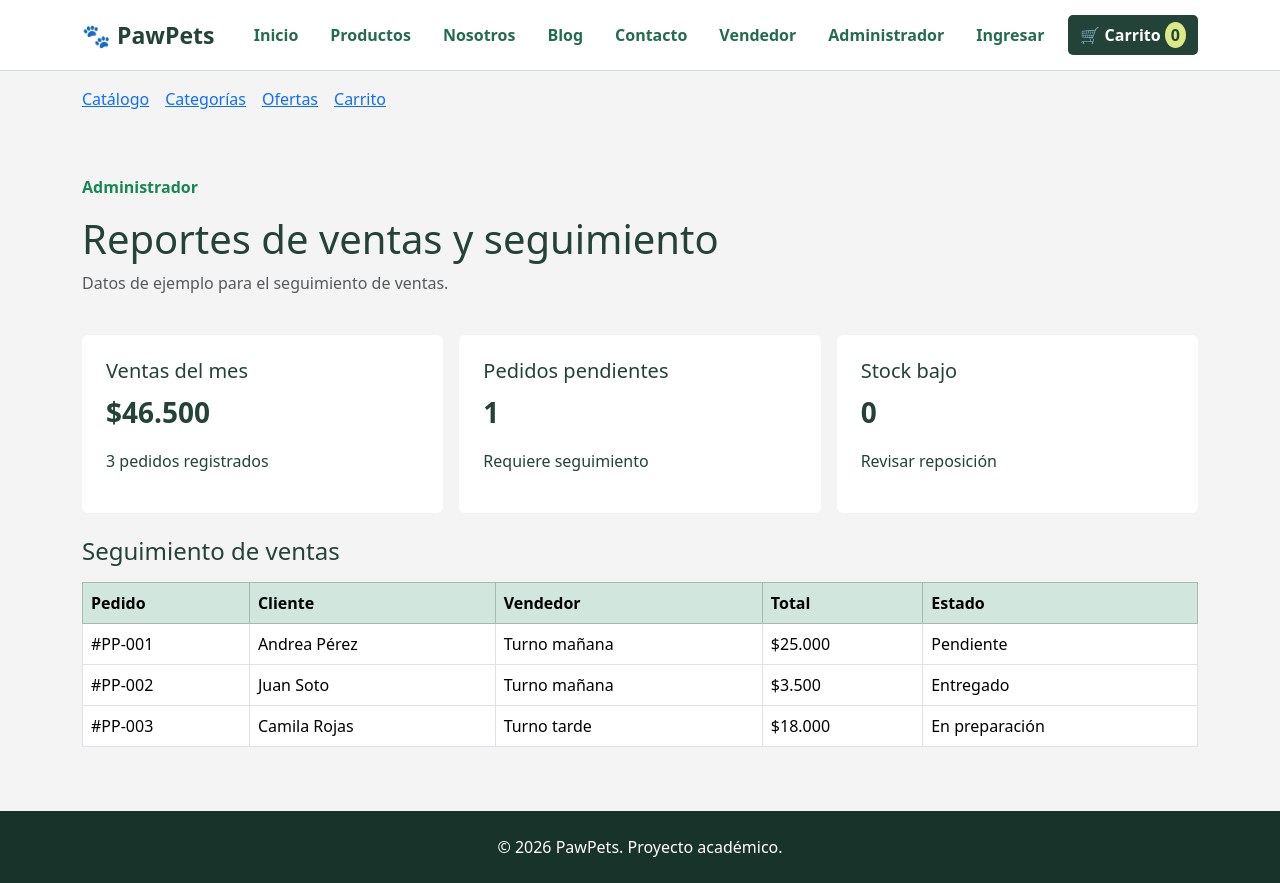
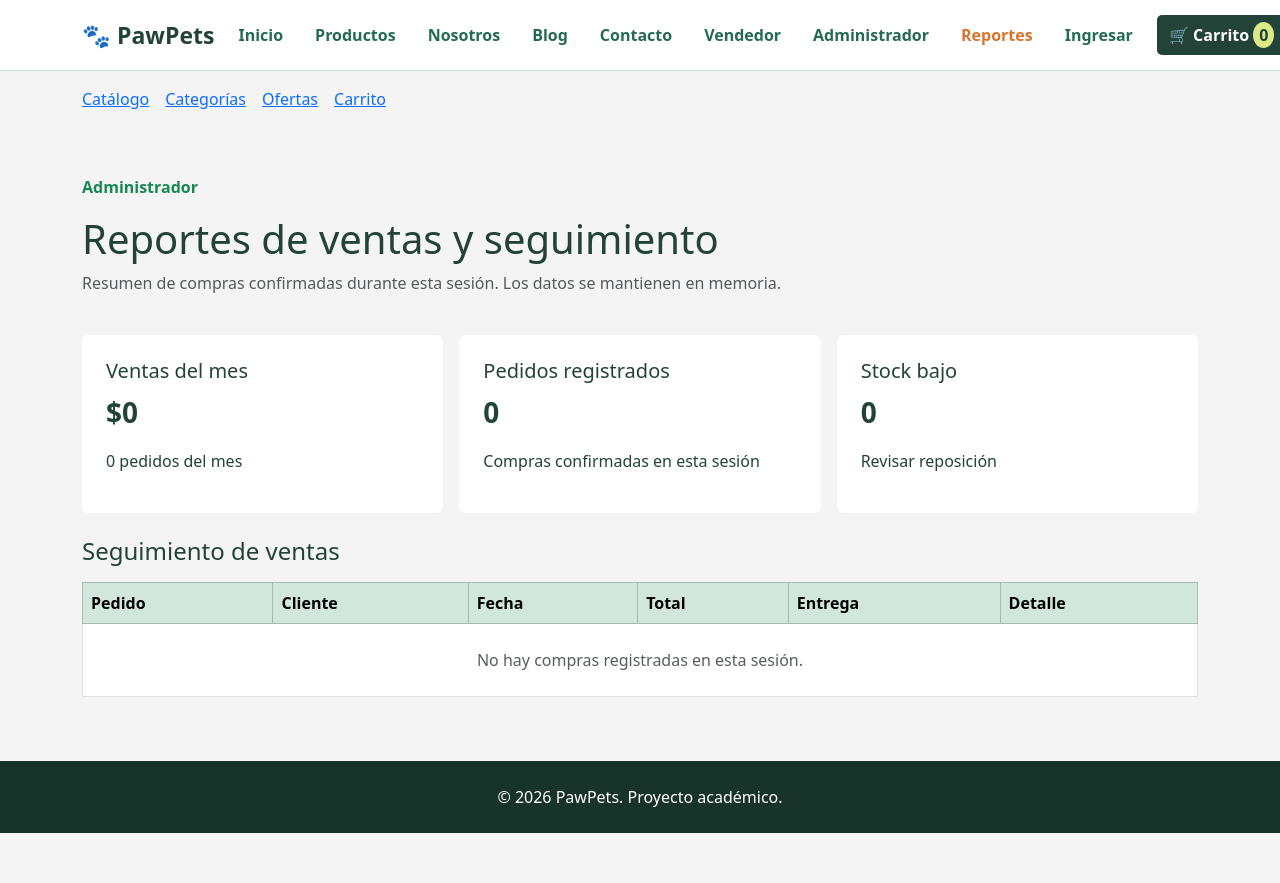
Before and after one commit to Piita3569/Caso3_PawPets_React, a React (Vite) app: page /admin/reportes in a window 1280 px wide. After the commit the page ends 833 px from the top, so only its background shows below. Built offline with nearby package versions, Linux system fonts and the light colour scheme.

Commit message:
feat: completar reportes, historial y comprobantes de pedidos

```diff
--- a/src/App.jsx
+++ b/src/App.jsx
@@ -18,6 +18,7 @@ import Ofertas from './paginas/Ofertas.jsx'
 import Carrito from './paginas/Carrito.jsx'
 import Checkout from './paginas/Checkout.jsx'
 import ResultadoCompra from './paginas/ResultadoCompra.jsx'
+import DetallePedido from './paginas/DetallePedido.jsx'
 import NavegacionTienda from './componentes/NavegacionTienda.jsx'
 import productos from './datos/productos.json'
 import categorias from './datos/categorias.json'
@@ -40,6 +41,7 @@ function ContenidoApp() {
   const [usuario, setUsuario] = useState(() => obtenerSesion())
   const [carrito, setCarrito] = useState([])
   const [ultimoPedido, setUltimoPedido] = useState(null)
+  const [pedidos, setPedidos] = useState([])
   const location = useLocation()
 
   function agregar(id) {
@@ -57,6 +59,7 @@ function ContenidoApp() {
   function comprar(cliente, usuarioId) {
     const pedido = confirmarCompra(carrito, cliente, productos, usuarioId)
     setUltimoPedido(pedido)
+    setPedidos(actuales => [...actuales, pedido])
     setCarrito([])
     return pedido
   }
@@ -81,8 +84,8 @@ function ContenidoApp() {
 
   return (
     <>
-      <Header cantidadCarrito={cantidadCarrito} />
-      <NavegacionTienda />
+        <div className={location.pathname.startsWith("/admin/pedidos/") ? "d-print-none" : ""}><Header cantidadCarrito={cantidadCarrito} /></div>
+        <div className={location.pathname.startsWith("/admin/pedidos/") ? "d-print-none" : ""}><NavegacionTienda /></div>
       <div className="contenido-principal">
         <Routes location={location}>
           <Route path="/" element={<Inicio productos={productos} />} />
@@ -90,7 +93,8 @@ function ContenidoApp() {
           <Route path="/blog" element={<Blog />} />
           <Route path="/blog/calor" element={<BlogCalor />} />
           <Route path="/blog/vacunas" element={<BlogVacunas />} />
-          <Route path="/admin/reportes" element={<AdminReportes productos={productos} />} />
+          <Route path="/admin/reportes" element={<AdminReportes productos={productos} pedidos={pedidos} />} />
+          <Route path="/admin/pedidos/:id" element={<DetallePedido pedido={pedidos.find(pedido => String(pedido.id) === location.pathname.split("/").pop())} />} />
           <Route path="/admin/productos" element={<AdminProductos productos={productos} categorias={categorias} />} />
           <Route path="/admin/categorias" element={<AdminCategorias categorias={categorias} productos={productos} />} />
           <Route path="/productos" element={<Catalogo productos={productos} onAgregar={agregar} />} />
@@ -116,7 +120,7 @@ function ContenidoApp() {
             <p>Esta dirección no tiene una página integrada todavía.</p><Link to="/productos">Ir a la tienda</Link></main>} />
         </Routes>
       </div>
-      <Footer />
+        <div className={location.pathname.startsWith("/admin/pedidos/") ? "d-print-none" : ""}><Footer /></div>
     </>
   )
 } // fin ContenidoApp
--- a/src/componentes/Header.jsx
+++ b/src/componentes/Header.jsx
@@ -38,6 +38,7 @@ function Header({ cantidadCarrito = 0 }) {
               <NavLink className="nav-link" to="/contacto" onClick={cerrarMenu}>Contacto</NavLink>
               <NavLink className="nav-link" to="/vendedor" onClick={cerrarMenu}>Vendedor</NavLink>
               <NavLink className="nav-link" to="/admin/productos" onClick={cerrarMenu}>Administrador</NavLink>
+              <NavLink className="nav-link" to="/admin/reportes" onClick={cerrarMenu}>Reportes</NavLink>
               <NavLink className="nav-link" to="/login" onClick={cerrarMenu}>Ingresar</NavLink>
               <NavLink className="cart-button" to="/carrito" onClick={cerrarMenu}>
                 🛒 Carrito <b>{cantidadCarrito}</b>
--- a/src/paginas/AdminReportes.jsx
+++ b/src/paginas/AdminReportes.jsx
@@ -1,40 +1,19 @@
+import { Link } from 'react-router-dom'
 import { contarProductosStockCritico } from '../servicios/stock.js'
 
-const pedidosEjemplo = [
-  {
-    id: 'PP-001',
-    cliente: 'Andrea Pérez',
-    vendedor: 'Turno mañana',
-    total: 25000,
-    estado: 'Pendiente'
-  },
-  {
-    id: 'PP-002',
-    cliente: 'Juan Soto',
-    vendedor: 'Turno mañana',
-    total: 3500,
-    estado: 'Entregado'
-  },
-  {
-    id: 'PP-003',
-    cliente: 'Camila Rojas',
-    vendedor: 'Turno tarde',
-    total: 18000,
-    estado: 'En preparación'
-  }
-]
 
-function AdminReportes({ productos }) {
+function AdminReportes({ productos, pedidos = [] }) {
   const stockBajo = contarProductosStockCritico(productos)
 
-  const ventasDelMes = pedidosEjemplo.reduce(
-    (total, pedido) => total + pedido.total,
-    0
-  )
+  const ahora = new Date()
+  const pedidosDelMes = pedidos
+    .filter(pedido => {
+      const fecha = new Date(pedido.fecha)
+      return fecha.getFullYear() === ahora.getFullYear() && fecha.getMonth() === ahora.getMonth()
+    })
+  const ventasDelMes = pedidosDelMes.reduce((total, pedido) => total + pedido.total, 0)
 
-  const pedidosPendientes = pedidosEjemplo.filter(
-    pedido => pedido.estado === 'Pendiente'
-  ).length
+  const cantidadPedidos = pedidos.length
 
   const formatoPrecio = valor => `$${valor.toLocaleString('es-CL')}`
 
@@ -43,7 +22,7 @@ function AdminReportes({ productos }) {
       <p className="text-success fw-bold">Administrador</p>
       <h1>Reportes de ventas y seguimiento</h1>
       <p className="text-muted">
-        Datos de ejemplo para el seguimiento de ventas.
+          Resumen de compras confirmadas durante esta sesión. Los datos se mantienen en memoria.
       </p>
 
       <div className="row g-3 my-4">
@@ -51,15 +30,15 @@ function AdminReportes({ productos }) {
           <article className="bg-white rounded p-4 h-100">
             <h2 className="h5">Ventas del mes</h2>
             <p className="fs-3 fw-bold">{formatoPrecio(ventasDelMes)}</p>
-            <p>{pedidosEjemplo.length} pedidos registrados</p>
+            <p>{pedidosDelMes.length} pedidos del mes</p>
           </article>
         </div>
 
         <div className="col-md-4">
           <article className="bg-white rounded p-4 h-100">
-            <h2 className="h5">Pedidos pendientes</h2>
-            <p className="fs-3 fw-bold">{pedidosPendientes}</p>
-            <p>Requiere seguimiento</p>
+            <h2 className="h5">Pedidos registrados</h2>
+            <p className="fs-3 fw-bold">{cantidadPedidos}</p>
+            <p>Compras confirmadas en esta sesión</p>
           </article>
         </div>
 
@@ -80,21 +59,34 @@ function AdminReportes({ productos }) {
             <tr>
               <th>Pedido</th>
               <th>Cliente</th>
-              <th>Vendedor</th>
+              <th>Fecha</th>
               <th>Total</th>
-              <th>Estado</th>
+              <th>Entrega</th>
+              <th>Detalle</th>
             </tr>
           </thead>
           <tbody>
-            {pedidosEjemplo.map(pedido => (
-              <tr key={pedido.id}>
-                <td>#{pedido.id}</td>
-                <td>{pedido.cliente}</td>
-                <td>{pedido.vendedor}</td>
-                <td>{formatoPrecio(pedido.total)}</td>
-                <td>{pedido.estado}</td>
-              </tr>
-            ))}
+              {pedidos.map(pedido => (
+                <tr key={pedido.id}>
+                  <td>#{pedido.id}</td>
+                  <td>{pedido.cliente.nombre}</td>
+                  <td>{new Date(pedido.fecha).toLocaleDateString("es-CL")}</td>
+                  <td>{formatoPrecio(pedido.total)}</td>
+                  <td>{pedido.entrega === "domicilio" ? "Domicilio" : "Retiro en tienda"}</td>
+                  <td>
+                    <Link className="btn btn-outline-success btn-sm" to={`/admin/pedidos/${pedido.id}`}>
+                      Ver detalle
+                    </Link>
+                  </td>
+                </tr>
+              ))}
+              {pedidos.length === 0 && (
+                <tr>
+                  <td colSpan="6" className="text-center text-muted py-4">
+                    No hay compras registradas en esta sesión.
+                  </td>
+                </tr>
+              )}
           </tbody>
         </table>
       </div>
--- /dev/null
+++ b/src/paginas/DetallePedido.jsx
@@ -0,0 +1,35 @@
+import { Link } from 'react-router-dom'
+import ResumenCompra from '../componentes/ResumenCompra.jsx'
+function DetallePedido({ pedido }) {
+  if (!pedido) {
+    return (
+      <main className="container py-5">
+        <h1>Pedido no disponible</h1>
+        <p>No se encontró la compra solicitada en el historial de esta sesión.</p>
+      </main>
+    )
+  }
+
+  return (
+    <main className="container py-5">
+        <p className="text-muted fw-bold">PAWPETS — COMPROBANTE DE COMPRA SIMULADA (SIN VALIDEZ TRIBUTARIA)</p>
+        <h1>Detalle del pedido #{pedido.id}</h1>
+        <p><strong>Fecha:</strong> {new Date(pedido.fecha).toLocaleString("es-CL")}</p>
+        <p><strong>Cliente:</strong> {pedido.cliente.nombre}</p>
+        <p><strong>Correo:</strong> {pedido.cliente.email}</p>
+        <p><strong>Entrega:</strong> {pedido.entrega === "domicilio" ? "Despacho a domicilio" : "Retiro en tienda"}</p>
+        {pedido.direccion && (
+          <p><strong>Dirección:</strong> {pedido.direccion.calle}, {pedido.direccion.comuna}, {pedido.direccion.region}</p>
+        )}
+        <ResumenCompra lineas={pedido.productos} />
+        <div className="d-flex gap-3 mt-4 d-print-none">
+          <Link className="btn btn-outline-success" to="/admin/reportes">Volver a reportes</Link>
+          <button className="btn btn-success" type="button" onClick={() => window.print()}>
+            Imprimir comprobante
+          </button>
+        </div>
+    </main>
+  )
+}
+
+export default DetallePedido
```
Also changed, not shown: 1 other file (tests, documents, lock files or other folders).
